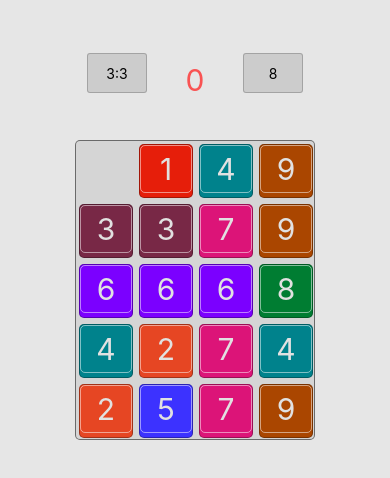
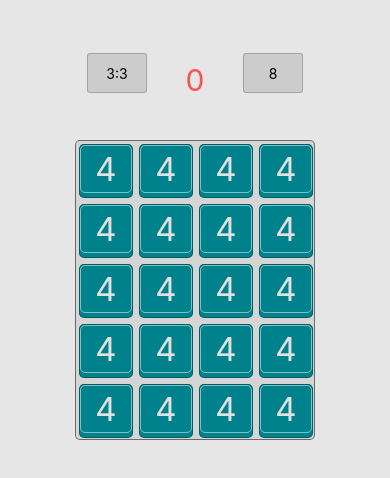
Before and after one commit to shuetam/Numbers, a React Native app: screen / in a window 390 px wide. Shown: the top 478 px of the page. Built offline with nearby package versions, Linux system fonts and the light colour scheme.

Commit message:
blinkcells left - it should works like that now

```diff
--- a/Common/MatrixGenerator.js
+++ b/Common/MatrixGenerator.js
@@ -27,7 +27,8 @@ function prepareMatrixObject(matrix, w, h) {
     let id = 1;
     for (var i = 0; i < matrix.length; i++) {
         for (var j = 0; j < matrix[i].length; j++) {
-            matrixObject[i][j] = { value:  matrix[i][j], i: i, j: j, id: id }
+            //matrixObject[i][j] = { value:  matrix[i][j], i: i, j: j, id: id }
+            matrixObject[i][j] = { value:  4, i: i, j: j, id: id }
             id++;
         }
     }
--- a/Components/Board.js
+++ b/Components/Board.js
@@ -47,7 +47,13 @@ class Board extends Component {
 
   restartBoard = () => {
 
-    this.setState({ blockMove: false, matrix: this.generateMatrix(), points: 0, scores: 0, nextValue: Math.floor(Math.random() * (9 - 1 + 1) + 1) });
+    this.setState({
+      blockMove: false, matrix: this.generateMatrix(),
+      points: 0,
+      scores: 0,
+      //blinkCells: [],
+      nextValue: Math.floor(Math.random() * (9 - 1 + 1) + 1)
+    });
 
   }
 
@@ -178,8 +184,30 @@ class Board extends Component {
      this.setState({ restart: !this.state.restart });
    } */
 
+  afterApear = () => {
 
-  afterBlink = () => {
+    //this function is update after apear new cell. When restart state is created another render comes
+    var updateMatrix = this.state.matrix;
+    //var blinkCells = this.checkRowAndColumn(updateMatrix);
+
+    for (var i = 0; i < updateMatrix.length; i++) {
+      for (var j = 0; j < updateMatrix[i].length; j++) {
+        updateMatrix[i][j].appear = false;
+      }
+    }
+    this.setState({
+      blockMove: false,
+      matrix: updateMatrix,
+      //blinkCells: blinkCells,
+      //blinkDirect: blinkCells.direct,
+      restart: !this.state.restart
+    });
+  }
+
+  /*   afterBlink = () => {
+
+      //alert("after BLINK");
+
       var updateMatrix = this.state.matrix;
       for (var i = 0; i < updateMatrix.length; i++) {
         for (var j = 0; j < updateMatrix[i].length; j++) {
@@ -195,25 +223,48 @@ class Board extends Component {
           blinkCells[k].value = 0;
           blinkCells[k].colors = getCellColor(0, 0, 0);
         }
-      this.setState({ blockMove: false, restart: !this.state.restart });
+        this.setState({
+          blockMove: false,
+          matrix: updateMatrix,
+          blinkCells: [],
+          blinkDirect: "",
+          restart: !this.state.restart
+          });
       }
+    } */
+
+  afterExplode = () => {
+    //alert("explode");
+    var updateMatrix = this.state.matrix;
+    for (var i = 0; i < updateMatrix.length; i++) {
+      for (var j = 0; j < updateMatrix[i].length; j++) {
+        updateMatrix[i][j].explode = false;
+      }
+    }
+
+    this.setState({
+      blockMove: false,
+      matrix: updateMatrix,
+      restart: !this.state.restart
+    });
   }
 
   afterBounce = () => {
     var updateMatrix = this.state.matrix;
+    //var blinkCells = this.checkRowAndColumn(updateMatrix);
 
     for (var i = 0; i < updateMatrix.length; i++) {
       for (var j = 0; j < updateMatrix[i].length; j++) {
-
         updateMatrix[i][j].bounce = false;
-        updateMatrix[i][j].bounceBlink = false;
-
-        if (updateMatrix[i][j].value == 0) {
-          updateMatrix[i][j].colors = getCellColor(0, 0, 0);
       }
     }
-    }
-    this.setState({ blockMove: false, restart: !this.state.restart, matrix: updateMatrix });
+    this.setState({
+      blockMove: false,
+      matrix: updateMatrix,
+      //blinkCells: blinkCells,
+      //blinkDirect: blinkCells.direct,
+      restart: !this.state.restart
+    });
   }
 
   updateBoard = (direct, startCell, endCell, gestureState, speed) => {
@@ -287,7 +338,8 @@ class Board extends Component {
       animatedMove: animatedMove,
       colors1: startCell.colors,
       colors2: endCell.colors,
-      points: 0
+      points: 0,
+      //blinkCells: []
     });
 
   }
@@ -345,21 +397,21 @@ class Board extends Component {
     } */
 
 
-  getPointSize = () => {
+  /*  getPointSize = () => {
 
-    var animatedPoint = new Animated.Value(45);
+     var animatedPoint = new Animated.Value(25);
 
      Animated.timing(animatedPoint, {
        toValue: 35,
        useNativeDriver: false,
-      duration: 400,
+       duration: 600,
      })
        .start(() => {
 
        });
 
      return animatedPoint;
-  }
+   } */
 
 
   getAnimatedTop = (startValue, endValue, duration) => {
@@ -367,7 +419,7 @@ class Board extends Component {
     var animatedPoint = new Animated.Value(startValue);
 
     Animated.timing(animatedPoint, {
-      toValue: endValue,
+      toValue: startValue - 40,//endValue,
       useNativeDriver: false,
       duration: duration,
     })
@@ -414,7 +466,7 @@ class Board extends Component {
     var animatedPoint = new Animated.Value(startValue);
 
     Animated.timing(animatedPoint, {
-      toValue: endValue,
+      toValue: startValue,//endValue,
       useNativeDriver: false,
       duration: duration,
     })
@@ -425,7 +477,7 @@ class Board extends Component {
     return animatedPoint;
   }
 
-  getAnimatedOpacity = (startValue, endValue, duration) => {
+  afterPointAnimation = (startValue, endValue, duration) => {
 
     var animatedPoint = new Animated.Value(startValue);
 
@@ -468,40 +520,21 @@ class Board extends Component {
   updateScores = () => {
     var updateMatrix = this.state.matrix;
 
-    var blinkCells = this.checkRowAndColumn(updateMatrix);
-    //blinkCells.blinkCells[0].bounce = true;
     this.setState({
       scores: this.state.scores + this.state.points,
       matrix: updateMatrix,
-      blinkCells: blinkCells.blinkCells,
-      blinkDirect: blinkCells.direct,
+      //blinkCells: blinkCells.blinkCells,
+      //blinkDirect: blinkCells.direct,
       restart: !this.state.restart,
       blockMove: false,
-      points: 0
+      points: 0,
+      blinkCells: []
     });
 
   }
 
-  afterApear = () => {
 
-    //this function is update after apear new cell. When restart state is created another render comes
-    var updateMatrix = this.state.matrix;
-    var blinkCells = this.checkRowAndColumn(updateMatrix);
-
-    for (var i = 0; i < updateMatrix.length; i++) {
-      for (var j = 0; j < updateMatrix[i].length; j++) {
-        updateMatrix[i][j].appear = false;
-      }
-    }
-    this.setState({
-      blockMove: false,
-      matrix: updateMatrix,
-      blinkCells: blinkCells.blinkCells,
-      blinkDirect: blinkCells.direct,
-      restart: !this.state.restart
-    });
-  }
-
+  //most important function, all values in matrix should be updated here
   updateValues = () => {
 
     var startCell = this.state.startCell;
@@ -577,11 +610,17 @@ class Board extends Component {
       }
     }
 
+    var blinkCells = this.checkRowAndColumn(updateMatrix);
+
+    points = points + blinkCells.length;
 
     this.setState({
-      pointOpacity: this.getAnimatedOpacity(1, 0, 900),
+      //pointOpacity: this.getAnimatedOpacity(1, 0, 600),
       blockMove: anyCellAnimation,
-      matrix: updateMatrix, restart: !this.state.restart, points: points,
+      matrix: updateMatrix,
+      restart: !this.state.restart,
+      points: points,
+      blinkCells: blinkCells,
       nextValue: updateRandom ? Math.floor(Math.random() * (9 - 1 + 1) + 1) : this.state.nextValue
     });
 
@@ -590,7 +629,7 @@ class Board extends Component {
   checkRowAndColumn(updateMatrix) {
 
     var blinkCells = [];
-    var direct = "";
+    //var direct = "";
 
     for (var i = 0; i < updateMatrix.length; i++) {
 
@@ -599,14 +638,14 @@ class Board extends Component {
         var frozenValues = updateMatrix[i].map((x) => x.frozenValue);
 
         if (frozenValues.every((v) => frozenValues[0] == v)) {
-          direct = "horizontal";
+          //direct = "horizontal";
           for (var j = 0; j < updateMatrix[i].length; j++) {
-            //updateMatrix[i][j].value = 0;
-            //updateMatrix[i][j].frozenValue = 0;
-            updateMatrix[i][j].bounce = true;
-            updateMatrix[i][j].bounceBlink = true;
-            //updateMatrix[i][j].blinkDirect = direct;
 
+            updateMatrix[i][j].value = 0;
+            updateMatrix[i][j].frozenValue = 0;
+            updateMatrix[i][j].colors = getCellColor(0, 0, 0);
+
+            //updateMatrix[i][j].explode = true;
             blinkCells.push(updateMatrix[i][j]);
           }
         }
@@ -626,29 +665,30 @@ class Board extends Component {
         var frozenValues = column.map((x) => x.frozenValue);
 
         if (frozenValues.every((v) => frozenValues[0] == v)) {
-          direct = "vertical";
+          //direct = "vertical";
           for (var k = 0; k < column.length; k++) {
-            //column[k].value = 0;
-            //column[k].blinkDirect = direct;
-            column[k].bounce = true;
-            column[k].bounceBlink = true;
+            column[k].value = 0;
+            column[k].frozenValue = 0;
+            column[k].colors = getCellColor(0, 0, 0);
+
+            //column[k].explode = true;
             blinkCells.push(column[k]);
           }
         }
       }
     }
 
-    if (blinkCells.length > 0) {
+    /*     if (blinkCells.length > 0) {
           blinkCells[0].blink = true;
           blinkCells[0].blinkDirect = direct;
           blinkCells[0].blinkCellsCount = blinkCells.length;
-    }
-    return blinkCells.length > 0 ? { blinkCells: blinkCells, direct: direct } : false;
+        } */
+    return blinkCells;
   }
 
-  getExplodeRandom = (min, max) => {
+  /*   getExplodeRandom = (min, max) => {
       return Math.floor(Math.random() * (max - min + 1)) + min;
-  }
+    } */
 
 
   render() {
@@ -701,9 +741,9 @@ class Board extends Component {
         onMove={this.onMove}
         prop={prop}
         animatedMove={this.state.animatedMove}
+        afterBounce={this.afterBounce}
         afterApear={this.afterApear}
-        afterBounce={this.afterBounce}
-        afterBlink={this.afterBlink}
+        afterExplode={this.afterExplode}
         //points={this.state.points}
         blockMove={this.state.blockMove}
       >
@@ -714,10 +754,13 @@ class Board extends Component {
 
     });
 
-    let points = this.state.points;
 
-    let pointAnimation = <View></View>;
-    let gradientCell = <View><Text>{this.state.blinkDirect}</Text></View>;
+
+
+
+
+
+    //let gradientCell = <View><Text>{this.state.blinkDirect}</Text></View>;
 
     /*   if (this.state.blinkCells333) {
         //gradientCell = <View><Text>blinkcells</Text></View>;
@@ -754,20 +797,38 @@ class Board extends Component {
           </LinearGradient>
         </Animated.View>
       } */
-
+      var points = this.state.points;
+    let pointAnimations = [<View></View>];
 
     if (points > 0) {
 
-      var pointProp = {
-        size: this.getPointSize(),
-        opacity: this.state.pointOpacity,
-        top: this.state.endCell ? this.getAnimatedTop(this.state.endCell.top, -70, 800) : -1,
-        left: this.state.endCell ? this.getAnimatedLeft(this.state.endCell.left, 130, 800) : -1,
-        color: this.state.endCell ? 'rgb(' + this.state.endCell.colors.main.join() + ')' : 'white'
+      let pointsCells = [];
+
+      if (points == 1) {
+        pointsCells.push(this.state.endCell);
+      }
+      else if (this.state.blinkCells) {
+        pointsCells = this.state.blinkCells;
+
       }
 
-      pointAnimation = <Animated.Text style={[pointStyle(pointProp).pointStyle]}>+{points}</Animated.Text>;
+      let offset = prop.cellHeight / 5;
+      let opacity = this.afterPointAnimation(1, 0, 600);
 
+      for (var i = 0; i < pointsCells.length; i++) {
+
+        var cellPoint = pointsCells[i]
+
+        var pointProp = {
+          size: 35,//this.getPointSize(),
+          opacity: opacity,
+          top: this.getAnimatedTop(cellPoint.top, -70, 200),
+          left: cellPoint.left + offset,//this.getAnimatedLeft(cellPoint.left + offset, 130, 100),
+          color: points == 1? 'rgb(' + cellPoint.colors.main.join() + ')' : 'white'
+        }
+        var pointView = <Animated.Text style={[pointStyle(pointProp).pointStyle]}>+1</Animated.Text>;
+        pointAnimations.push(pointView);
+      }
     }
 
 
@@ -778,8 +839,7 @@ class Board extends Component {
         <View style={styles(prop).boardPanel}>
           <View style={styles(prop).board}>
             {tableBody}
-            {pointAnimation}
-
+            {pointAnimations}
           </View>
         </View>
       </View>
@@ -855,16 +915,8 @@ const pointStyle = (prop) => StyleSheet.create({
     position: 'absolute',
     color: prop.color,
     opacity: prop.opacity,
+    fontWeight: 'bold',
     top: prop.top,// this.state.endCell ? this.getPointTop() : -1,
     left: prop.left,// this.state.endCell ? this.getPointLeft() : -1,
   }
 });
-
-const boomStyle = StyleSheet.create({
-
-  boomStyle: {
-    backgroundColor: "transparent",
-    position: "absolute",
-    borderStyle: "solid"
-  }
-});
--- a/Components/Cell.js
+++ b/Components/Cell.js
@@ -155,14 +155,14 @@ class Cell extends Component {
 
     if (this.props.cell.bounce) {
 
-      var bounceAnimation = new Animated.Value(40);
+      var bounceAnimation = new Animated.Value(47);
       Animated.timing(bounceAnimation, {
-        toValue:  30,
+        toValue:  33,
         duration: 700,
         useNativeDriver: false,
         easing: Easing.bounce
       }).start(() => {
-        this.props.cell.bounceBlink? this.props.afterBlink() : this.props.afterBounce();
+         this.props.afterBounce();
       });
 
 
@@ -170,11 +170,7 @@ class Cell extends Component {
         fontSize: bounceAnimation,
       }
 
-      const styleColor = {
-        //borderWidth: 0
-      }
-
-      text = <View style={[styles(this.props).innerinCell, styleColor]}>
+      text = <View style={[styles(this.props).innerinCell]}>
         <Animated.Text nativeID={this.props.cell.id + ''} style={[styles(this.props).innerText, styleBounce]} >{content}</Animated.Text>
         {/* <Animated.View style={styleShine}></Animated.View> */}
       </View>
@@ -215,7 +211,37 @@ class Cell extends Component {
 
     }
 
-    if (this.props.cell.blink) {
+
+   /*  if (this.props.cell.explode) {
+
+      var appearAnimation = new Animated.Value(0);
+      Animated.timing(appearAnimation, {
+        toValue: this.props.prop.cellWidth,
+        duration: 100,
+        useNativeDriver: false,
+        easing: Easing.ease
+      }).start(() => {
+        this.props.afterExplode()
+      });
+
+      const styleAppear = {
+        width: appearAnimation,
+        height: appearAnimation
+      }
+
+      return (<View
+        onTouchStart={this.startTouch}
+        nativeID={this.props.cell.id + ''} style={[styles(this.props).cell, style]}
+        {...this.panResponder.panHandlers} >
+        <Animated.View style={[styles(this.props).innerCell, styleAppear]}>
+          {text}
+        </Animated.View>
+      </View>);
+
+    }
+ */
+
+   /*  if (this.props.cell.blink) {
 
       var blinkAnimation = new Animated.Value(0);
       Animated.timing(blinkAnimation, {
@@ -247,7 +273,7 @@ class Cell extends Component {
           >
         </LinearGradient>
       </Animated.View>
-    }
+    }  */
 
 
 
@@ -521,7 +547,7 @@ const styles = (props) => StyleSheet.create({
   },
 
   innerText: {
-    fontSize: 30,
+    fontSize: 33,
     color: props.cell.value == -1 ? 'rgb(' + props.cell.colors.main.join() + ')' : 'rgba(225, 225, 225, 1)',
     zIndex: 60
     //fontFamily: 'Robot',
```
Lines whose indentation alone changed are shown as unchanged.
